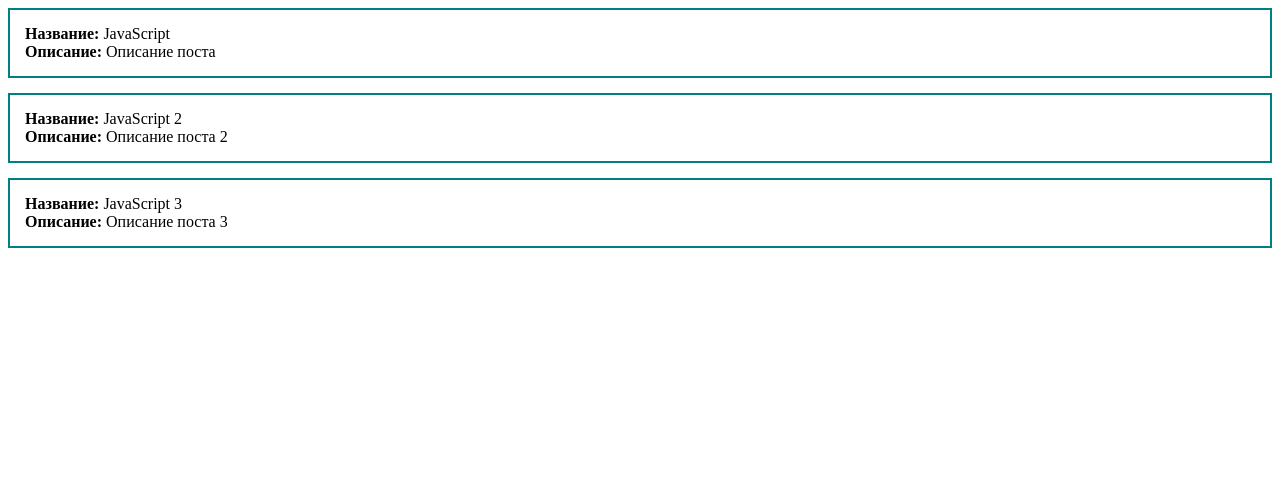
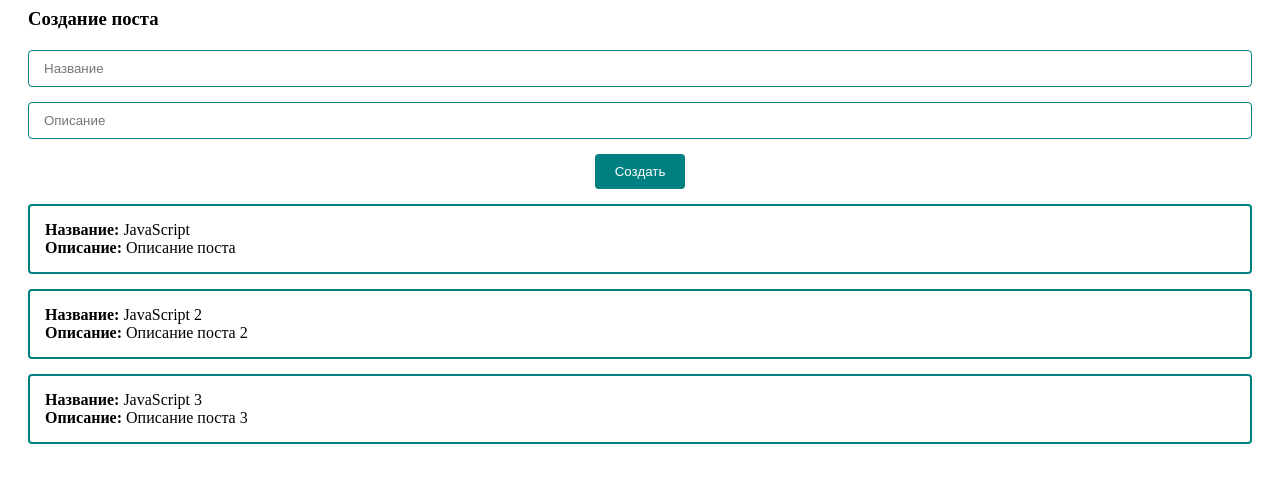
Before and after one commit to elistratovamaria/vue-simple-blog, a Vue app: page / in a window 1280 px wide. Shown: the top 482 px of the page. Built offline with nearby package versions, Linux system fonts and the light colour scheme.

Commit message:
Реализует создание нового поста

```diff
--- a/src/App.vue
+++ b/src/App.vue
@@ -1,5 +1,26 @@
 <template>
-  <div>
+  <div class="container">
+    <form class="form" @submit.prevent action="#" method="post">
+      <h3 class="form__title">Создание поста</h3>
+      <input
+      class="form__input"
+      :value="title"
+      @input="title = $event.target.value"
+      type="text"
+      placeholder="Название"
+      >
+      <input
+      class="form__input"
+      :value="body"
+      @input="body = $event.target.value"
+      type="text"
+      placeholder="Описание"
+      >
+      <button
+      class="form__button"
+      @click="createPost"
+      type="form__submit">Создать</button>
+    </form>
     <div class="post" v-for="post in posts">
       <div><strong>Название:</strong> {{ post.title }}</div>
       <div><strong>Описание:</strong> {{ post.body }}</div>
@@ -15,11 +36,23 @@ export default {
         { id: 1, title: 'JavaScript', body: 'Описание поста'},
         { id: 2, title: 'JavaScript 2', body: 'Описание поста 2'},
         { id: 3, title: 'JavaScript 3', body: 'Описание поста 3'},
-      ]
-
+      ],
+      title: '',
+      body: ''
     }
   },
-
+  methods: {
+    createPost() {
+      const newPost = {
+        id: Date.now(),
+        title: this.title,
+        body: this.body
+      };
+      this.posts.push(newPost);
+      this.title = '';
+      this.body = '';
+    }
+  }
 }
 </script>
 
@@ -29,9 +62,63 @@ export default {
   box-sizing: border-box;
 }
 
+.container {
+  margin: 0 auto;
+  padding: 0 20px;
+}
+
 .post {
-  margin-bottom: 15px;
+  margin: 0 0 15px 0;
   padding: 15px;
   border: 2px solid teal;
+  border-radius: 4px;
+}
+
+.form__input {
+  width: 100%;
+  margin: 0 0 15px 0;
+  padding: 10px 15px;
+  border: 1px solid teal;
+  border-radius: 4px;
+  transition: 0.3s ease-out;
+}
+
+.form__input:hover,
+.form__input:focus {
+  opacity: 0.8;
+}
+
+.form__input:active {
+  opacity: 0.6;
+}
+
+.form__title {
+  margin: 0 0 20px 0;
+}
+
+.form__button {
+  align-self: center;
+  padding: 10px 20px;
+  background-color: teal;
+  color: white;
+  border: none;
+  border-radius: 4px;
+  transition: 0.3s ease-out;
+  cursor: pointer;
+}
+
+.form__button:hover,
+.form__button:focus {
+  opacity: 0.8;
+}
+
+.form__button:active {
+  opacity: 0.6;
+}
+
+.form {
+  display: flex;
+  flex-direction: column;
+  margin: 0 0 15px 0;
 }
 </style>
```
